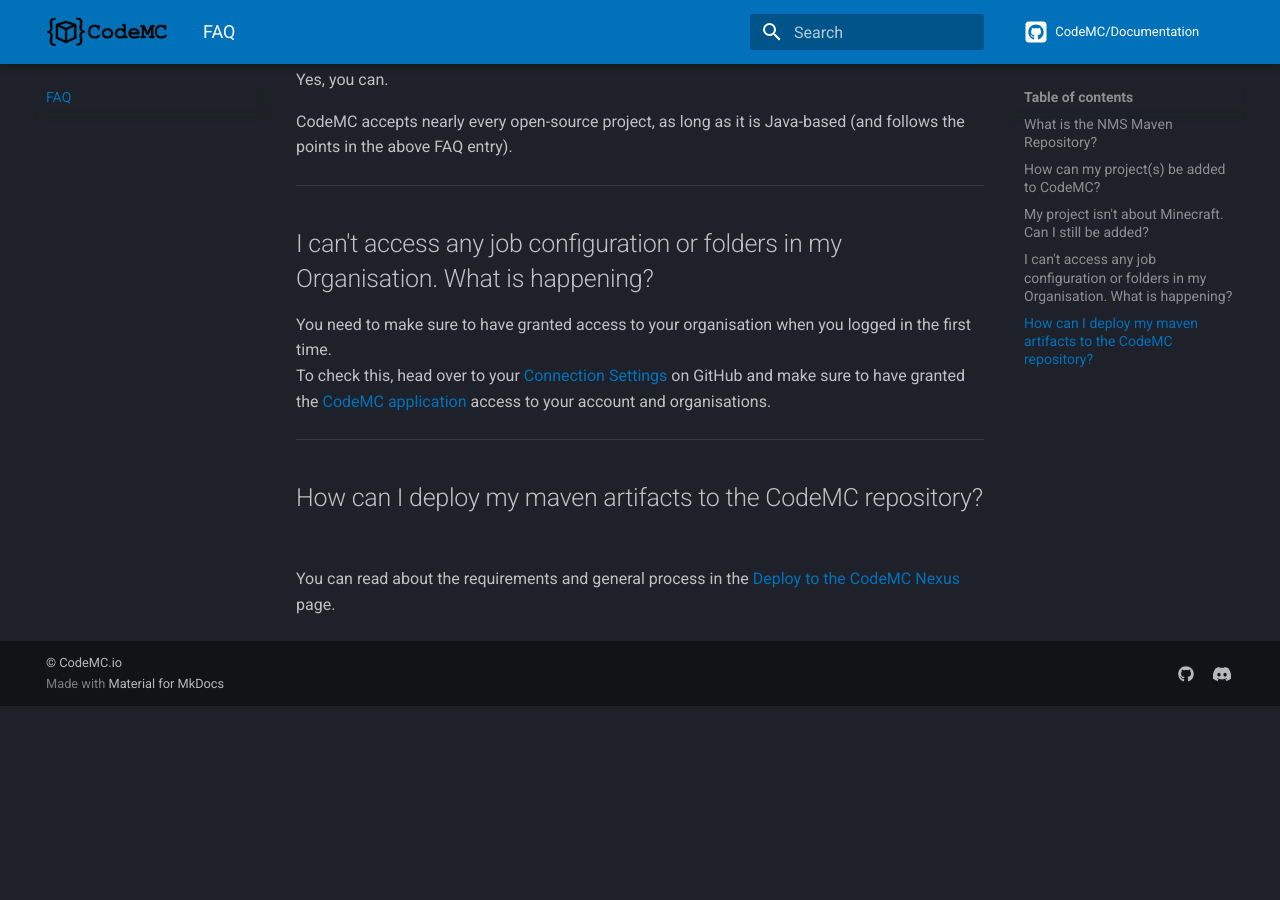
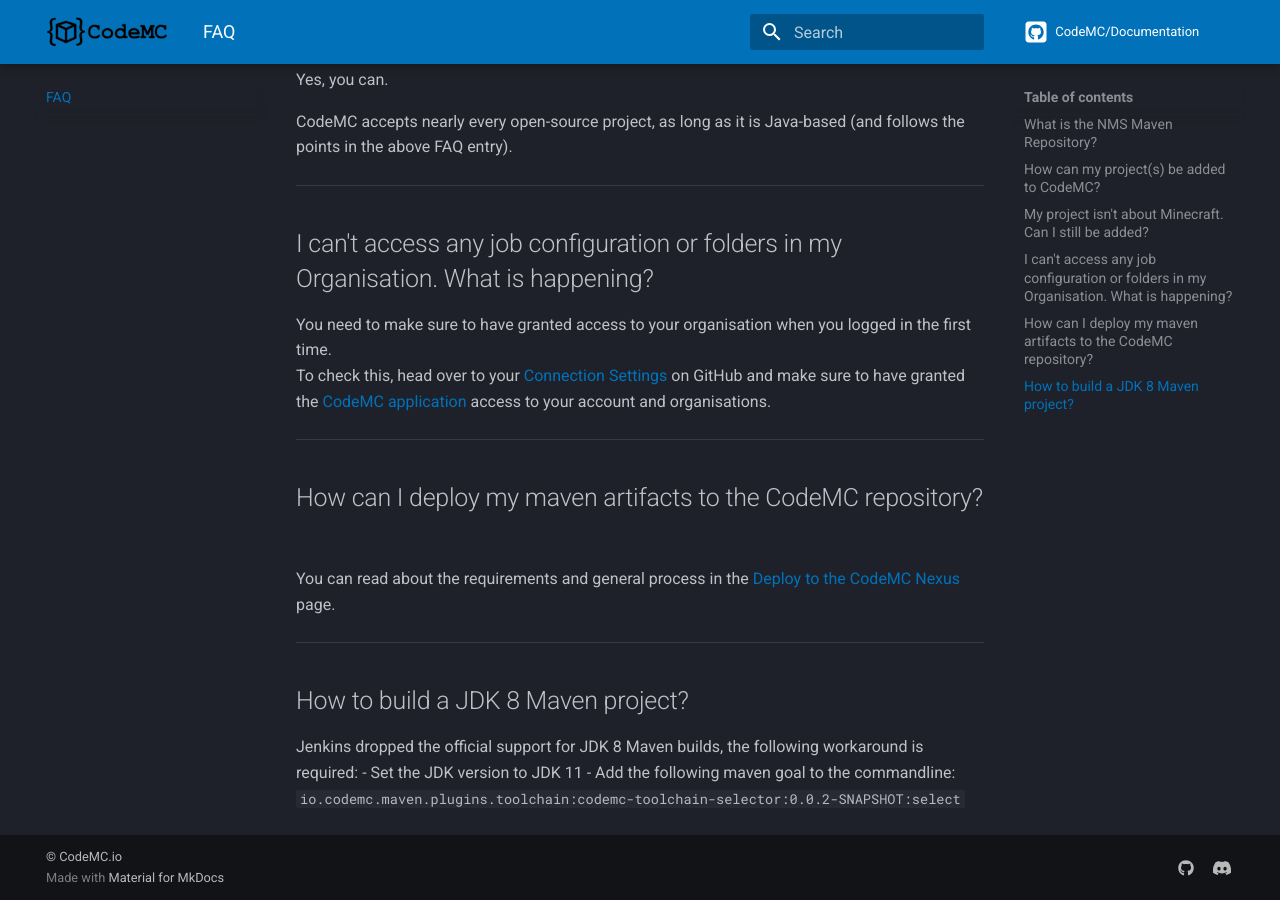
Before and after one commit to CodeMC/Documentation, an MkDocs documentation site: the page built from docs/faq.md, in a window 1280 px wide and 900 px high, scrolled down 1292 px. Built offline with MkDocs 1.6.1 and Material for MkDocs 9.7.7, drawn with Linux system fonts in a browser that asks for light colours; comment, search, counter and statistics services are not loaded; before the commit the page ends 1998 px from its top, so only the background shows below that.

Commit message:
Update faq.md

```diff
--- a/docs/faq.md
+++ b/docs/faq.md
@@ -65,3 +65,11 @@ To check this, head over to your [Connection Settings] on GitHub and make sure t
 ## How can I deploy my maven artifacts to the CodeMC repository?
 
 You can read about the requirements and general process in the [Deploy to the CodeMC Nexus](../jenkins/deploy/) page.
+
+----
+## How to build a JDK 8 Maven project?
+
+Jenkins dropped the official support for JDK 8 Maven builds, the following workaround is required:
+- Set the JDK version to JDK 11
+- Add the following maven goal to the commandline:
+`io.codemc.maven.plugins.toolchain:codemc-toolchain-selector:0.0.2-SNAPSHOT:select`
```
